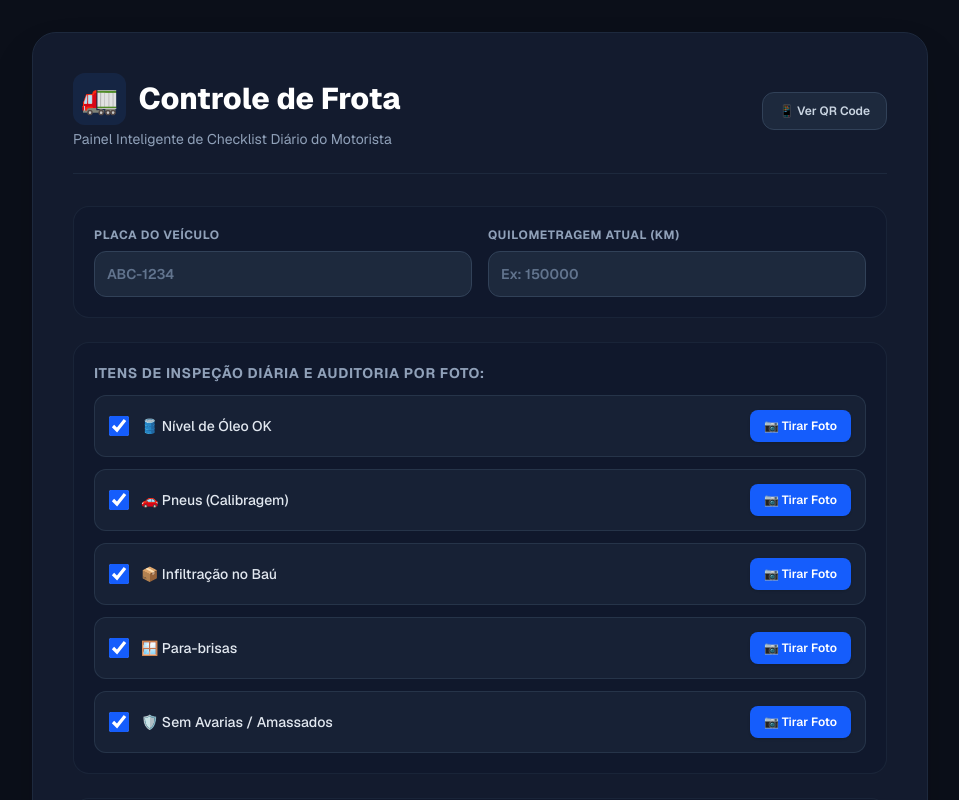
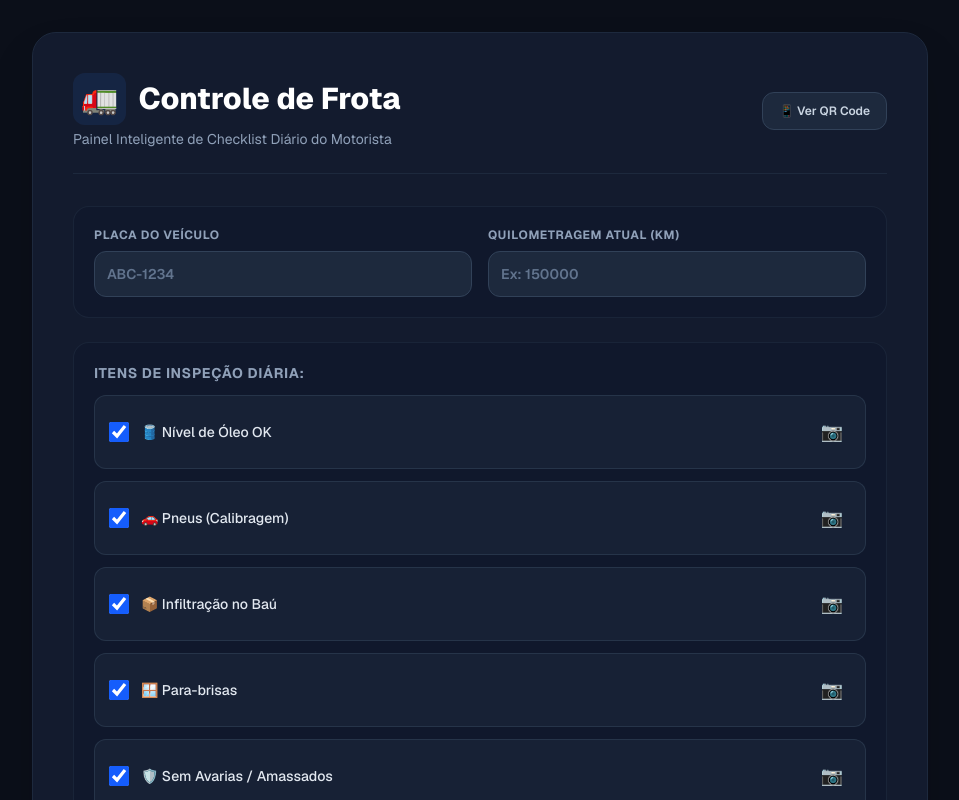
Before and after one commit to MayaraLeandro/frota-app, a Next.js app: page / in a window 1280 px wide. Shown: the top 800 px of the page, without its empty margins (160-1119 px from the left). Built offline with nearby package versions, Linux system fonts and the light colour scheme.

Commit message:
Deixa apenas o icone de camera discreto ao lado de cada item

```diff
--- a/app/page.tsx
+++ b/app/page.tsx
@@ -126,15 +126,16 @@
               </div>
             </div>
 
-            {/* Itens de Inspeção com Câmera */}
+            {/* Itens de Inspeção com Câmera Direta Estilo Marca d'Água */}
             <div className="bg-slate-900/50 p-5 rounded-2xl border border-slate-800/80 space-y-4">
               <h2 className="font-bold text-sm uppercase tracking-wider text-slate-400 mb-3">
-                Itens de Inspeção Diária e Auditoria por Foto:
+                Itens de Inspeção Diária:
               </h2>
 
               <div className="grid grid-cols-1 gap-3">
 
-                <div className="flex flex-col sm:flex-row items-start sm:items-center justify-between p-3.5 bg-slate-800/60 rounded-xl border border-slate-700/60 gap-3">
+                {/* Nível de Óleo */}
+                <div className="flex items-center justify-between p-3.5 bg-slate-800/60 rounded-xl border border-slate-700/60">
                   <div className="flex items-center gap-3">
                     <input
                       type="checkbox"
@@ -145,15 +146,16 @@
                     <span className="text-sm text-slate-200 font-medium">🛢️ Nível de Óleo OK</span>
                   </div>
                   <div className="flex items-center gap-2">
-                    {fotoOleo && <span className="text-xs text-emerald-400 font-semibold">✓ Foto Anexada</span>}
-                    <label className="cursor-pointer bg-blue-600 hover:bg-blue-500 text-white text-xs px-3.5 py-2 rounded-lg flex items-center gap-1.5 transition font-semibold shadow">
-                      📷 {fotoOleo ? "Trocar Foto" : "Tirar Foto"}
+                    {fotoOleo && <span className="text-[11px] text-emerald-400 font-medium">Capturado ✓</span>}
+                    <label className="cursor-pointer p-2 rounded-lg hover:bg-slate-700/80 transition text-slate-400 hover:text-white" title="Tirar foto na hora">
+                      <span className="text-lg">📷</span>
                       <input type="file" accept="image/*" capture="environment" className="hidden" onChange={(e) => handleFotoChange(e, setFotoOleo)} />
                     </label>
                   </div>
                 </div>
 
-                <div className="flex flex-col sm:flex-row items-start sm:items-center justify-between p-3.5 bg-slate-800/60 rounded-xl border border-slate-700/60 gap-3">
+                {/* Pneus */}
+                <div className="flex items-center justify-between p-3.5 bg-slate-800/60 rounded-xl border border-slate-700/60">
                   <div className="flex items-center gap-3">
                     <input
                       type="checkbox"
@@ -164,15 +166,16 @@
                     <span className="text-sm text-slate-200 font-medium">🚗 Pneus (Calibragem)</span>
                   </div>
                   <div className="flex items-center gap-2">
-                    {fotoPneus && <span className="text-xs text-emerald-400 font-semibold">✓ Foto Anexada</span>}
-                    <label className="cursor-pointer bg-blue-600 hover:bg-blue-500 text-white text-xs px-3.5 py-2 rounded-lg flex items-center gap-1.5 transition font-semibold shadow">
-                      📷 {fotoPneus ? "Trocar Foto" : "Tirar Foto"}
+                    {fotoPneus && <span className="text-[11px] text-emerald-400 font-medium">Capturado ✓</span>}
+                    <label className="cursor-pointer p-2 rounded-lg hover:bg-slate-700/80 transition text-slate-400 hover:text-white" title="Tirar foto na hora">
+                      <span className="text-lg">📷</span>
                       <input type="file" accept="image/*" capture="environment" className="hidden" onChange={(e) => handleFotoChange(e, setFotoPneus)} />
                     </label>
                   </div>
                 </div>
 
-                <div className="flex flex-col sm:flex-row items-start sm:items-center justify-between p-3.5 bg-slate-800/60 rounded-xl border border-slate-700/60 gap-3">
+                {/* Infiltração no Baú */}
+                <div className="flex items-center justify-between p-3.5 bg-slate-800/60 rounded-xl border border-slate-700/60">
                   <div className="flex items-center gap-3">
                     <input
                       type="checkbox"
@@ -183,15 +186,16 @@
                     <span className="text-sm text-slate-200 font-medium">📦 Infiltração no Baú</span>
                   </div>
                   <div className="flex items-center gap-2">
-                    {fotoBau && <span className="text-xs text-emerald-400 font-semibold">✓ Foto Anexada</span>}
-                    <label className="cursor-pointer bg-blue-600 hover:bg-blue-500 text-white text-xs px-3.5 py-2 rounded-lg flex items-center gap-1.5 transition font-semibold shadow">
-                      📷 {fotoBau ? "Trocar Foto" : "Tirar Foto"}
+                    {fotoBau && <span className="text-[11px] text-emerald-400 font-medium">Capturado ✓</span>}
+                    <label className="cursor-pointer p-2 rounded-lg hover:bg-slate-700/80 transition text-slate-400 hover:text-white" title="Tirar foto na hora">
+                      <span className="text-lg">📷</span>
                       <input type="file" accept="image/*" capture="environment" className="hidden" onChange={(e) => handleFotoChange(e, setFotoBau)} />
                     </label>
                   </div>
                 </div>
 
-                <div className="flex flex-col sm:flex-row items-start sm:items-center justify-between p-3.5 bg-slate-800/60 rounded-xl border border-slate-700/60 gap-3">
+                {/* Para-brisas */}
+                <div className="flex items-center justify-between p-3.5 bg-slate-800/60 rounded-xl border border-slate-700/60">
                   <div className="flex items-center gap-3">
                     <input
                       type="checkbox"
@@ -202,15 +206,16 @@
                     <span className="text-sm text-slate-200 font-medium">🪟 Para-brisas</span>
                   </div>
                   <div className="flex items-center gap-2">
-                    {fotoParaBrisas && <span className="text-xs text-emerald-400 font-semibold">✓ Foto Anexada</span>}
-                    <label className="cursor-pointer bg-blue-600 hover:bg-blue-500 text-white text-xs px-3.5 py-2 rounded-lg flex items-center gap-1.5 transition font-semibold shadow">
-                      📷 {fotoParaBrisas ? "Trocar Foto" : "Tirar Foto"}
+                    {fotoParaBrisas && <span className="text-[11px] text-emerald-400 font-medium">Capturado ✓</span>}
+                    <label className="cursor-pointer p-2 rounded-lg hover:bg-slate-700/80 transition text-slate-400 hover:text-white" title="Tirar foto na hora">
+                      <span className="text-lg">📷</span>
                       <input type="file" accept="image/*" capture="environment" className="hidden" onChange={(e) => handleFotoChange(e, setFotoParaBrisas)} />
                     </label>
                   </div>
                 </div>
 
-                <div className="flex flex-col sm:flex-row items-start sm:items-center justify-between p-3.5 bg-slate-800/60 rounded-xl border border-slate-700/60 gap-3">
+                {/* Sem Avarias / Amassados */}
+                <div className="flex items-center justify-between p-3.5 bg-slate-800/60 rounded-xl border border-slate-700/60">
                   <div className="flex items-center gap-3">
                     <input
                       type="checkbox"
@@ -221,9 +226,9 @@
                     <span className="text-sm text-slate-200 font-medium">🛡️ Sem Avarias / Amassados</span>
                   </div>
                   <div className="flex items-center gap-2">
-                    {fotoFunilaria && <span className="text-xs text-emerald-400 font-semibold">✓ Foto Anexada</span>}
-                    <label className="cursor-pointer bg-blue-600 hover:bg-blue-500 text-white text-xs px-3.5 py-2 rounded-lg flex items-center gap-1.5 transition font-semibold shadow">
-                      📷 {fotoFunilaria ? "Trocar Foto" : "Tirar Foto"}
+                    {fotoFunilaria && <span className="text-[11px] text-emerald-400 font-medium">Capturado ✓</span>}
+                    <label className="cursor-pointer p-2 rounded-lg hover:bg-slate-700/80 transition text-slate-400 hover:text-white" title="Tirar foto na hora">
+                      <span className="text-lg">📷</span>
                       <input type="file" accept="image/*" capture="environment" className="hidden" onChange={(e) => handleFotoChange(e, setFotoFunilaria)} />
                     </label>
                   </div>
@@ -310,7 +315,7 @@
               type="submit"
               className="w-full bg-blue-600 hover:bg-blue-500 text-white font-bold py-4 rounded-2xl transition shadow-xl text-base flex items-center justify-center gap-2 mt-4"
             >
-              🚀 Salvar Checklist com Fotos
+              🚀 Salvar Checklist
             </button>
 
           </form>
```
